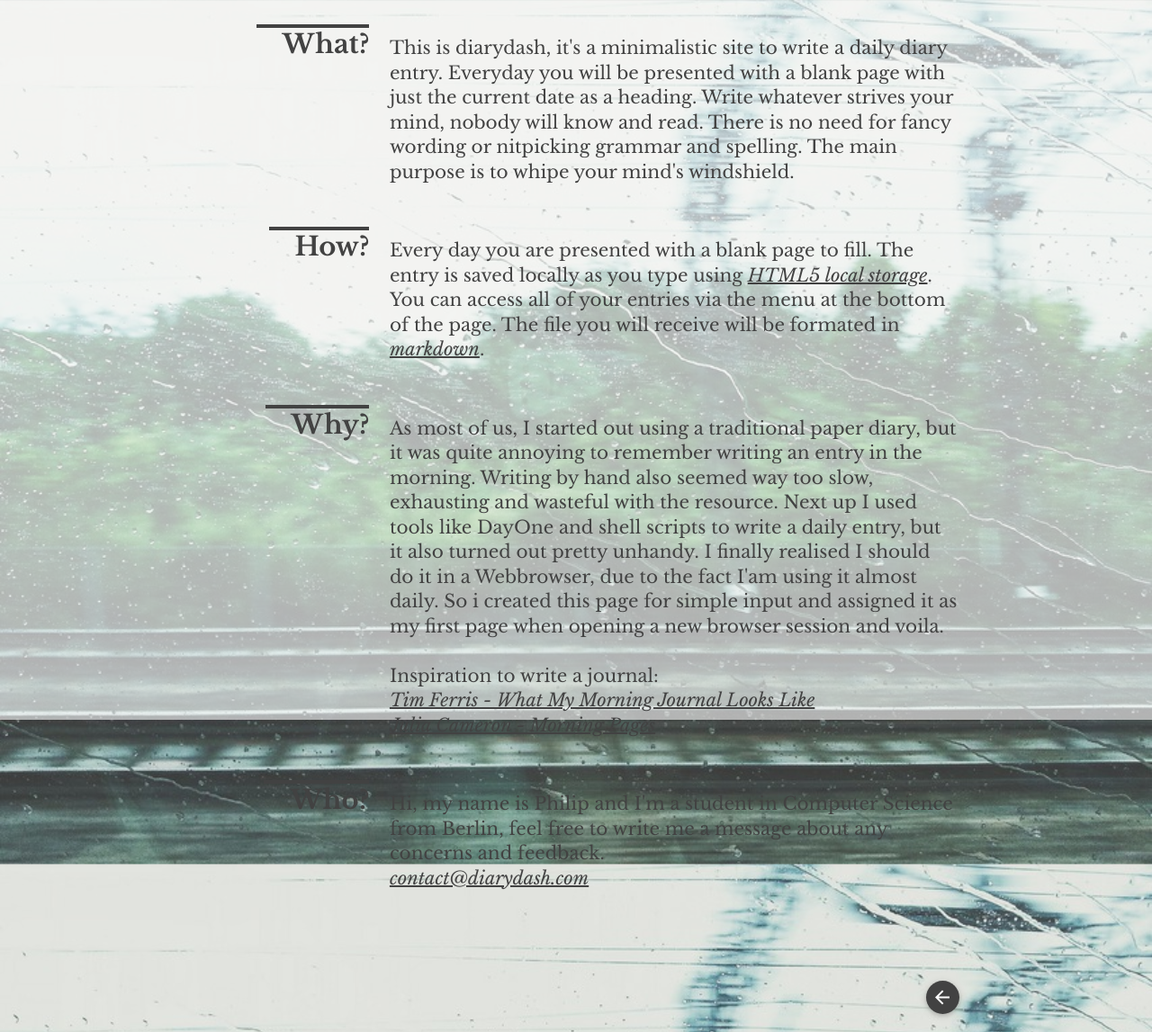
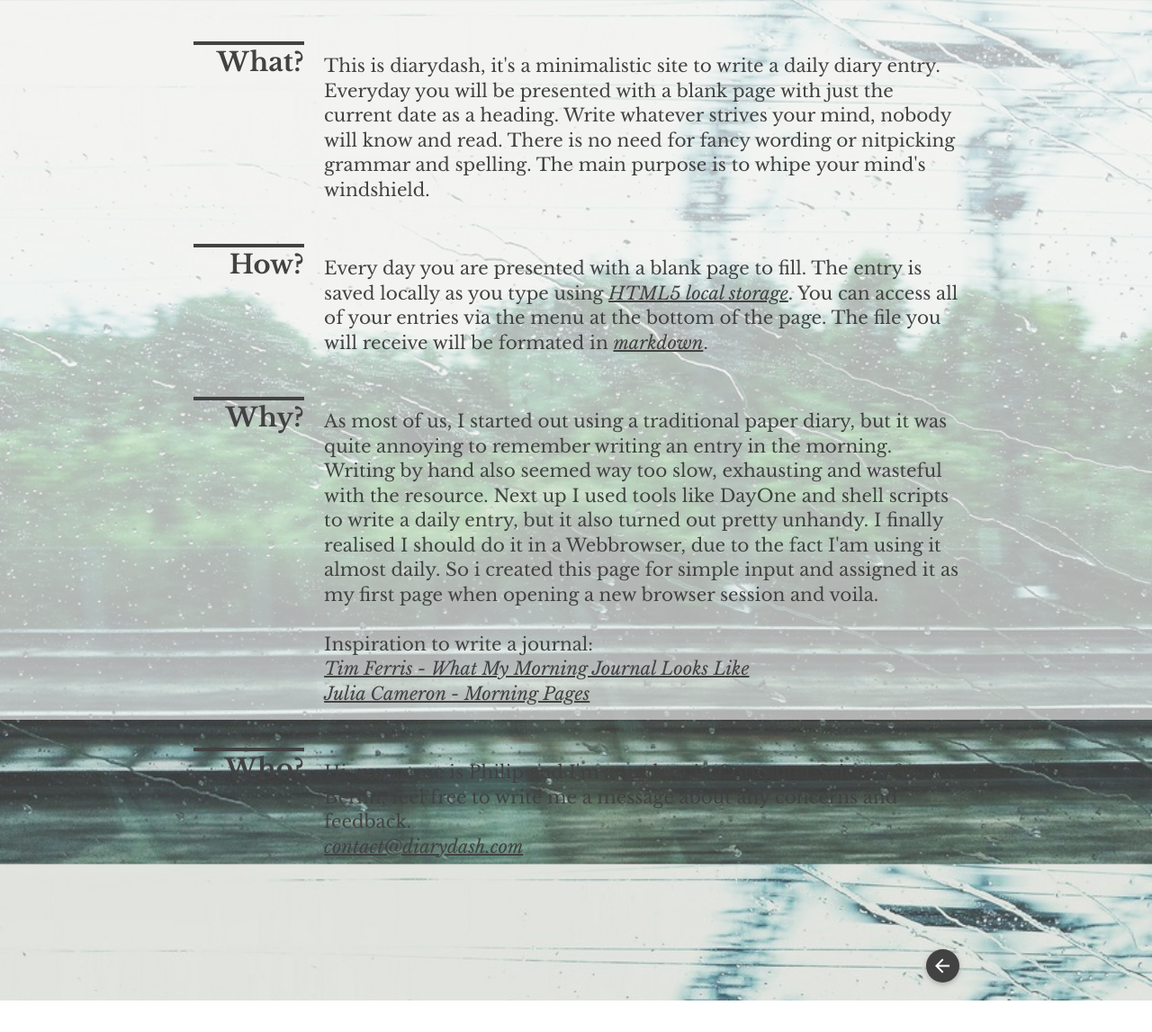
Before and after one commit to peetzweg/diarydash-deprecated, a plain HTML site: page info.html in a window 1280 px wide. Shown: the whole page at 90% size. After the commit the page ends 1112 px from the top, so only its background shows below. Drawn offline with nearby package versions, Linux system fonts and the light colour scheme; a script that the page names is missing.

Commit message:
fixed overline, which is now fixed length, looks a bit odd on mobile but it has to be that way

```diff
--- a/css/diarydash.css
+++ b/css/diarydash.css
@@ -27,7 +27,7 @@ main {
 	-ms-flex: 1 0 auto;
 	flex: 1 0 auto;
 
-	margin: 2em 0 0 0;
+	margin: 3em 0 0 0;
 }
 
 a {
@@ -55,12 +55,6 @@ a:hover {
 	margin-right: 0.5em;
 }
 
-.heading-content {
-	border-top: 4px solid #424242;
-	padding:0 0 0 1em;
-}
-
-
 .imprint {
 	text-align: center;
 	font-style: italic;
@@ -69,6 +63,7 @@ a:hover {
 }
 
 .heading {
+	border-top: 4px solid #424242;
 	font-size: 1.45em;
 	font-weight: 700;
 }
@@ -84,7 +79,7 @@ a:hover {
 	text-align: right;
 	padding: 0;
 	/* add margin at the bottom for mobile stack, top offset for same baseline as text */
-	margin: -10px 0 1em 0;
+	margin: -14px 0 1em 0;
 	line-height: 1.375;
 }
 
--- a/info.html
+++ b/info.html
@@ -25,31 +25,31 @@
 
 		<div class="container">
 			<div class="row question">
-				<div class="col s4 offset-s3 m3 title right-align">
+				<div class="col s4 offset-s4 l2 title right-align">
 					<div class="heading"><span class="heading-content">What?</span></div>
 					<div class="subheading"></div>
 				</div>
-				<div class="col s12 m9 content">
+				<div class="col s12 l10 content">
 					This is diarydash, it's a minimalistic site to write a daily diary entry. Everyday you will be presented with a blank page with just the current date as a heading. Write whatever strives your mind, nobody will know and read. There is no need for fancy wording or nitpicking grammar and spelling. The main purpose is to whipe your mind's windshield.
 				</div>
 			</div>
 
 			<div class="row question">
-				<div class="col s4 offset-s3 m3 title right-align">
+				<div class="col s4 offset-s4 l2 title right-align">
 					<div class="heading"><span class="heading-content">How?</span></div>
 					<div class="subheading"></div>
 				</div>
-				<div class="col s12 m9 content">
+				<div class="col s12 l10 content">
 					Every day you are presented with a blank page to fill. The entry is saved locally as you type using <a href="http://en.wikipedia.org/wiki/Web_storage">HTML5 local storage</a>. You can access all of your entries via the menu at the bottom of the page. The file you will receive will be formated in <a href="http://en.wikipedia.org/wiki/Markdown">markdown</a>.
 				</div>
 			</div>
 
 			<div class="row question">
-				<div class="col s4 offset-s3 m3 title right-align">
+				<div class="col s4 offset-s4 l2 title right-align">
 					<div class="heading"><span class="heading-content">Why?</span></div>
 					<div class="subheading"></div>
 				</div>
-				<div class="col s12 m9 content">
+				<div class="col s12 l10 content">
 					As most of us, I started out using a traditional paper diary, but it was quite annoying to remember writing an entry in the morning. Writing by hand also seemed way too slow, exhausting and wasteful with the resource. Next up I used tools like DayOne and shell scripts to write a daily entry, but it also turned out pretty unhandy. I finally realised I should do it in a  Webbrowser, due to the fact I'am using it almost daily. So i created this page for simple input and assigned it as my first page when opening a new browser session and voila.
 					<br><br>Inspiration to write a journal:
 					<br><a href="http://fourhourworkweek.com/2015/01/15/morning-pages/">Tim Ferris - What My Morning Journal Looks Like</a>
@@ -58,11 +58,11 @@
 			</div>
 
 			<div class="row question">
-				<div class="col s4 offset-s3 m3 title right-align">
+				<div class="col s4 offset-s4 l2 title right-align">
 					<div class="heading"><span class="heading-content">Who?</span></div>
 					<div class="subheading"></div>
 				</div>
-				<div class="col s12 m9 content">
+				<div class="col s12 l10 content">
 						Hi, my name is Philip and I'm a student in Computer Science from Berlin, feel free to write me a message about any concerns and feedback.
 						<br>
 						<a href="mailto:contact@diarydash.com">contact@diarydash.com</a>
```
Also changed, not shown: index.html (+2 -2 lines).
